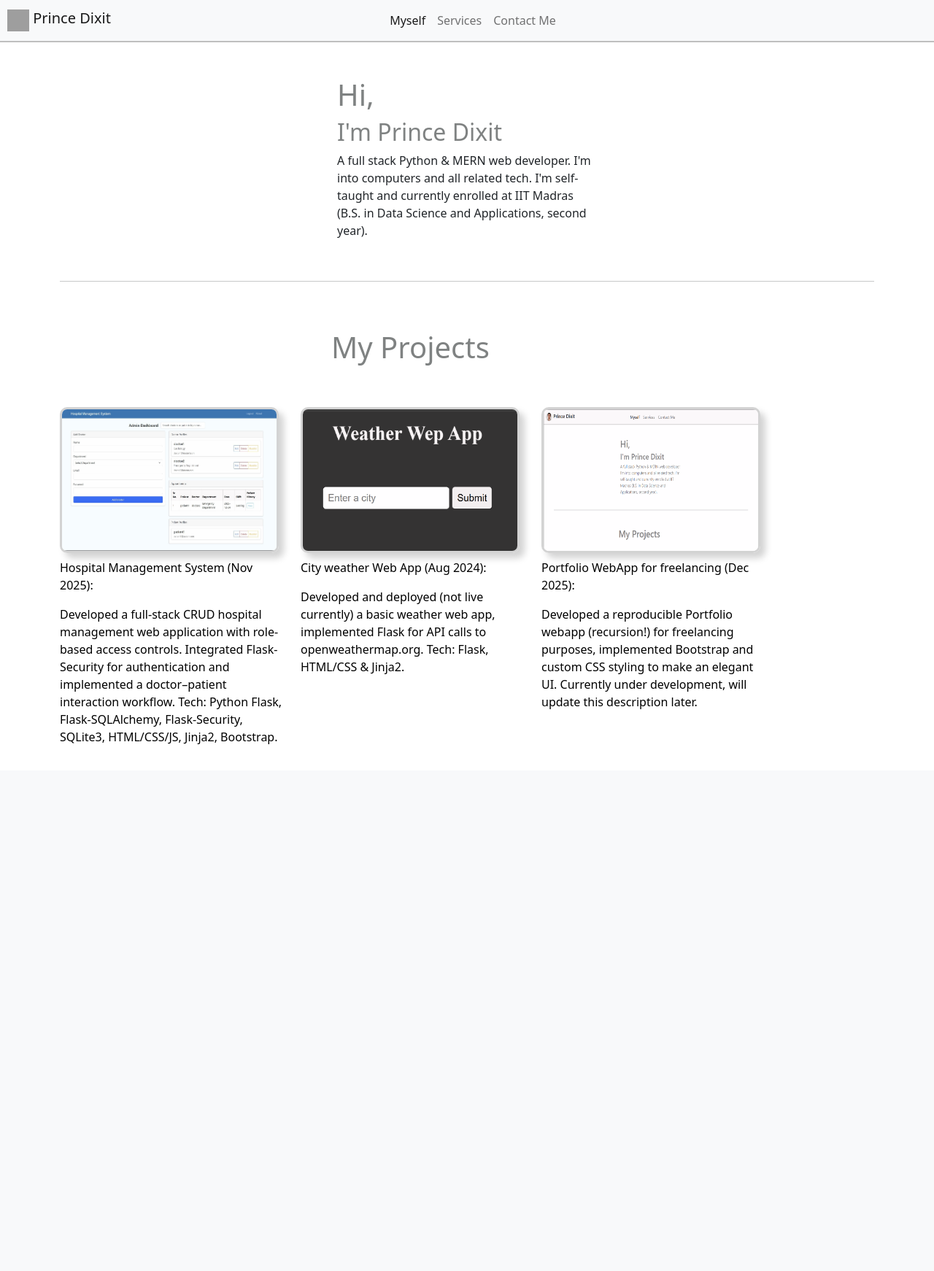
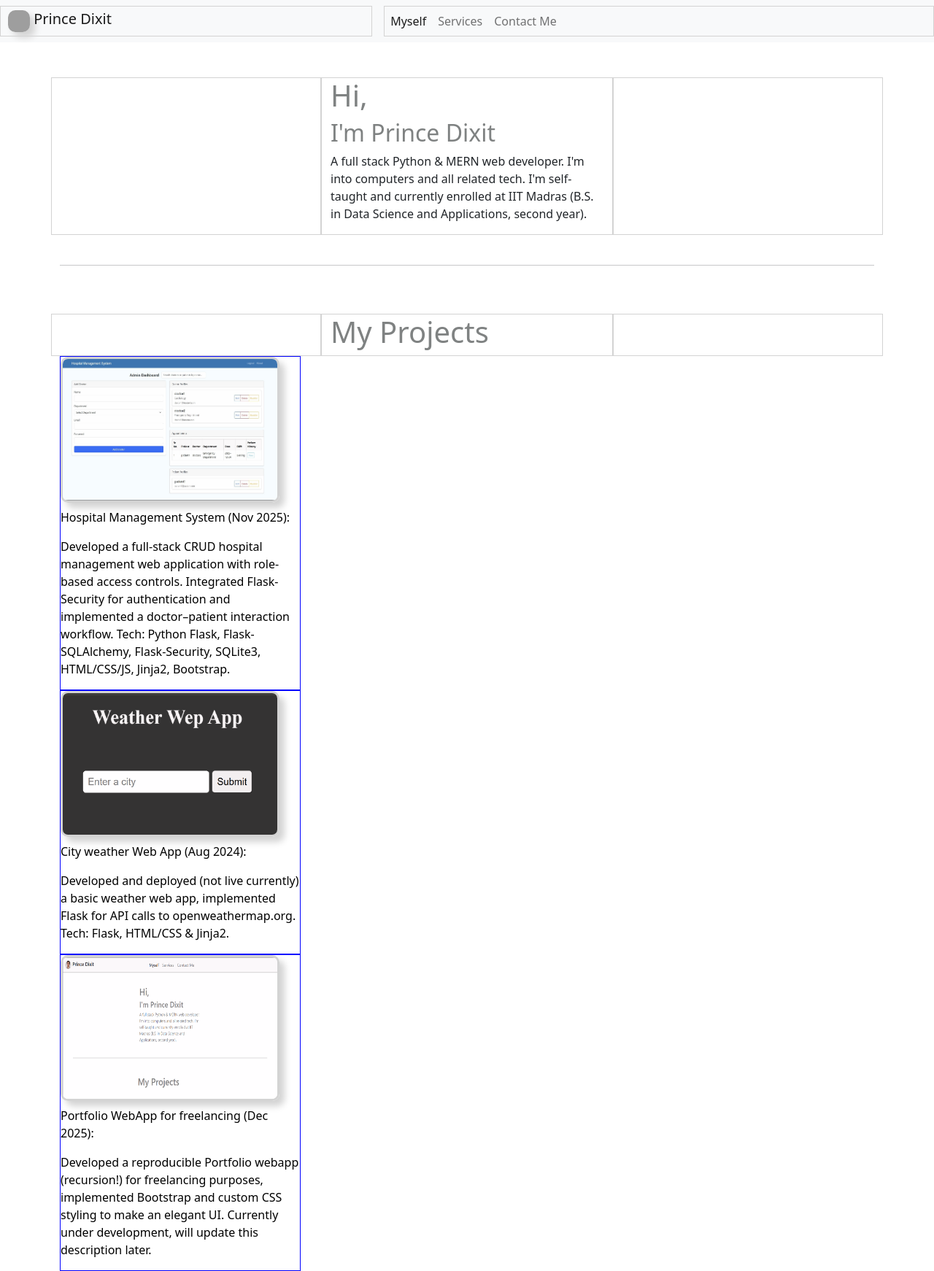
Before and after one commit to fundamentalprinciple/flask_portfolio, a Flask app: page / in a window 1280 px wide. Shown: the whole page at 73% size. Before the commit the page ends 1020 px from the top, so only its background shows below. Run offline with Flask 3, Linux system fonts and the light colour scheme; grey boxes are pictures that could not be loaded.

Commit message:
working out flex

```diff
--- a/static/stylesheets/myself.css
+++ b/static/stylesheets/myself.css
@@ -1,9 +1,10 @@
 .col {
-	border: 0px solid black;
+	border: 1px solid lightgrey;
 }
 
 #helloCol {
-	min-width: 220px;
+	min-width: 400px;
+	max-width: 400px;
 }
 
 #hello {
@@ -20,7 +21,9 @@
 }
 
 img {
-	border: 1px solid black;
+        border-radius: 10px;
+        border: 3px solid lightgrey;
+        box-shadow: 7px 7px 10px lightgrey;
 }
 
 a {
@@ -32,12 +35,23 @@
 	padding-top: 50px;
 }
 
-#showcase_row_2 {
+#parent {
+	border: 1px solid lightgrey;
+	display: flex;
+	flex-wrap: wrap;
+	justify-content: center;
 	padding-top: 50px;
 }
 
+@container showcase_row_2 (width < 990px) {
+	display: flex;
+	flex-direction: column;
+        justify-content: center;
+}
+
 #showcase_heading_col {
-	min-width: 203px;
+	min-width:400px;
+	max-width: 400px;
 }
 
 #showcase_img {
@@ -48,6 +62,7 @@
 }
 
 #col_showcase {
+	border: 1px solid blue;
+	min-width: 330px;
 	max-width: 330px;
-	min-width: 330px;
 }
--- a/templates/myself.html
+++ b/templates/myself.html
@@ -7,7 +7,7 @@
 			{% include "/myselfDir/hello.html" %}
 		</div>
 		<hr>
-		<div id="projects" class="row">
+		<div id="projects">
 			{% include "/myselfDir/projects.html" %}
 		</div>
 	</div>
--- a/templates/myselfDir/projects.html
+++ b/templates/myselfDir/projects.html
@@ -6,8 +6,8 @@
 	</div>
 	<div class="col"></div>
 </div>
-<div id="showcase_row_2" class="row">
-	<div id="col_showcase" class="col">
+<div id="showcase_row_2">
+	<div id="col_showcase">
 		<a href="{{ link_showcase1 }}">
 			<img id="showcase_img" height='200' width='300' src="static/variableFiles/clientShowcase/showcase1.jpg">
 			<br>
@@ -16,7 +16,7 @@
 		</a>
 	</div>
 
-	<div id="col_showcase" class="col">
+	<div id="col_showcase">
         	<a href="{{ link_showcase2 }}">
                  	<img id="showcase_img" height='200' width='300' src="static/variableFiles/clientShowcase/showcase2.png">
                         <br>
@@ -25,7 +25,7 @@
         	</a>
 	</div>
 
-        <div id="col_showcase" class="col">
+        <div id="col_showcase">
                 <a href="{{ link_showcase3 }}">
                         <img id="showcase_img" height='200' width='300' src="static/variableFiles/clientShowcase/showcase3.png">
                         <br>
```
Also changed, not shown: templates/temp.html (added), 2 other files.
